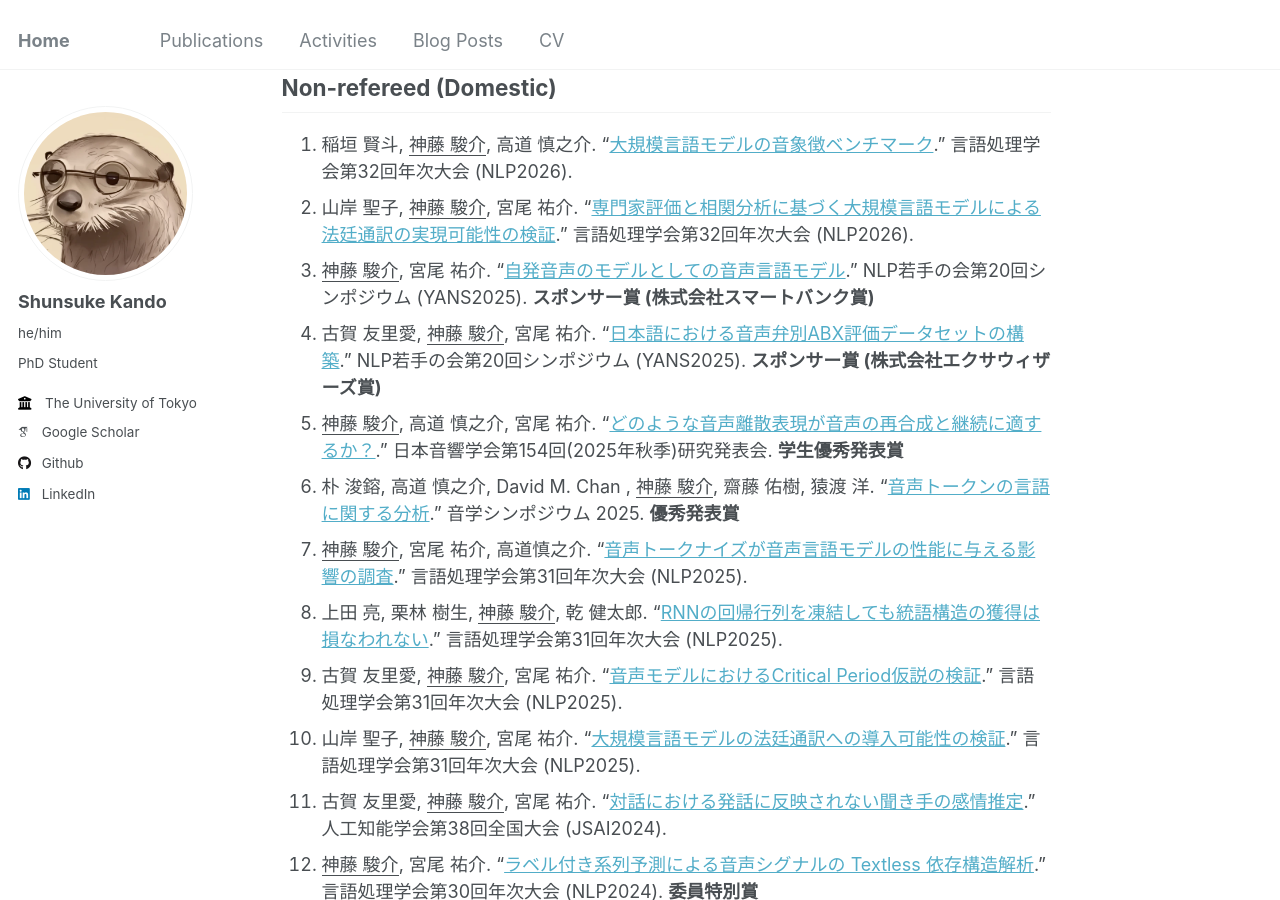
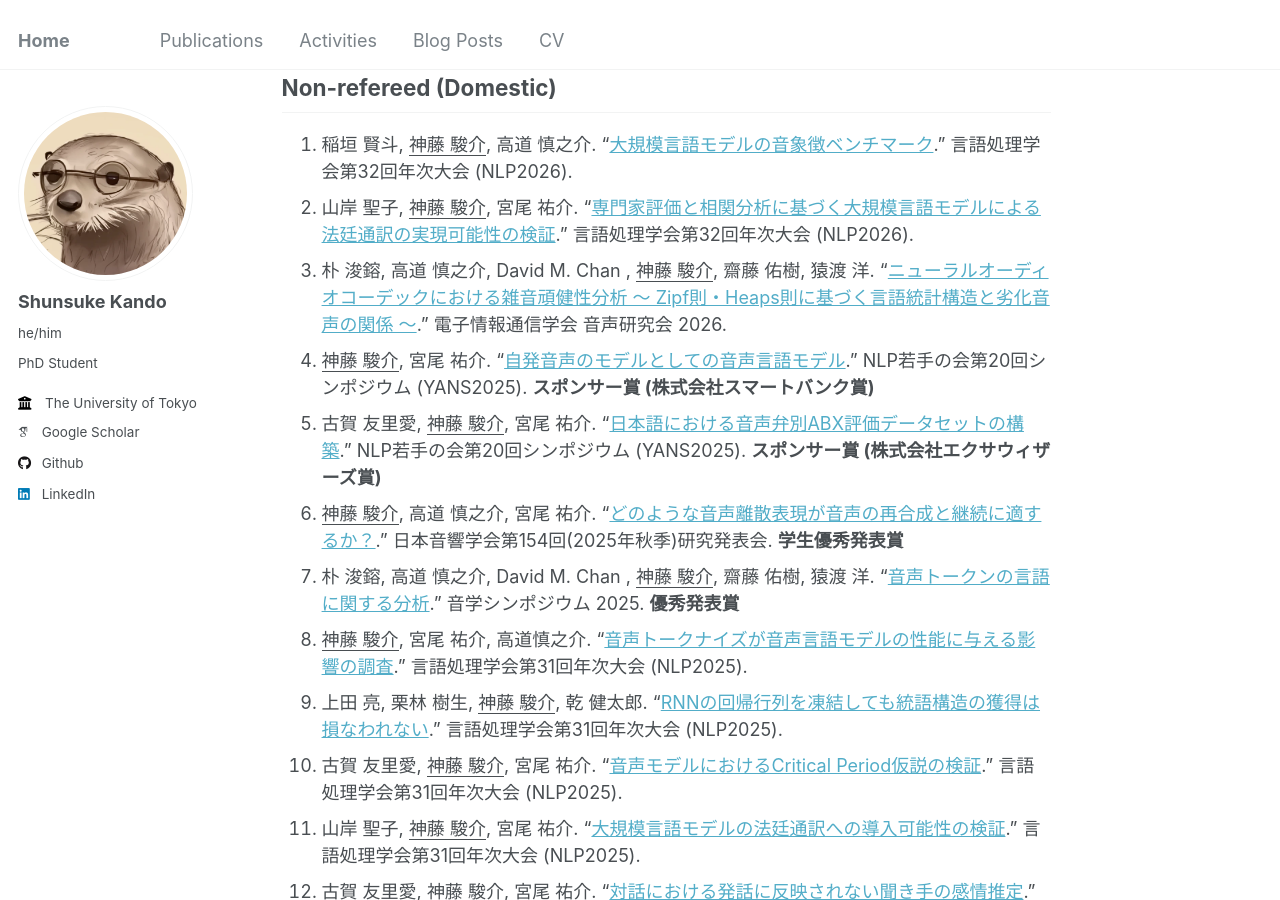
Before and after one commit to gifdog97/gifdog97.github.io, a Jekyll site: the page built from _pages/publications.md, in a window 1280 px wide and 900 px high, scrolled down 840 px. Built offline with Jekyll 4.4.1, drawn with Linux system fonts in a browser that asks for light colours; some web fonts are replaced.

Commit message:
add publication (park)

```diff
--- a/_pages/publications.md
+++ b/_pages/publications.md
@@ -21,6 +21,7 @@ permalink: /publications
 
 1. 稲垣 賢斗, <u>神藤 駿介</u>, 高道 慎之介. "[大規模言語モデルの音象徴ベンチマーク](https://www.anlp.jp/proceedings/annual_meeting/2026/pdf_dir/TS2-4.pdf)." 言語処理学会第32回年次大会 (NLP2026).
 1. 山岸 聖子, <u>神藤 駿介</u>, 宮尾 祐介. "[専門家評価と相関分析に基づく大規模言語モデルによる法廷通訳の実現可能性の検証](https://www.anlp.jp/proceedings/annual_meeting/2026/pdf_dir/TS3-4.pdf)." 言語処理学会第32回年次大会 (NLP2026).
+1. 朴 浚鎔, 高道 慎之介, David M. Chan , <u>神藤 駿介</u>, 齋藤 佑樹, 猿渡 洋. "[ニューラルオーディオコーデックにおける雑音頑健性分析 ～ Zipf則・Heaps則に基づく言語統計構造と劣化音声の関係 ～](https://ken.ieice.org/ken/paper/20260304scte/)." 電子情報通信学会 音声研究会 2026.
 1. <u>神藤 駿介</u>, 宮尾 祐介. "[自発音声のモデルとしての音声言語モデル](https://yans.anlp.jp/entry/yans2025program)." NLP若手の会第20回シンポジウム (YANS2025). **スポンサー賞 (株式会社スマートバンク賞)**
 1. 古賀 友里愛, <u>神藤 駿介</u>, 宮尾 祐介. "[日本語における音声弁別ABX評価データセットの構築](https://yans.anlp.jp/entry/yans2025program)." NLP若手の会第20回シンポジウム (YANS2025). **スポンサー賞 (株式会社エクサウィザーズ賞)**
 1. <u>神藤 駿介</u>, 高道 慎之介, 宮尾 祐介. "[どのような音声離散表現が音声の再合成と継続に適するか？](https://acoustics.jp/cms/wp_asj/wp-content/uploads/009_2025autumn_program.pdf)." 日本音響学会第154回(2025年秋季)研究発表会. **学生優秀発表賞**
```
Also changed, not shown: 2 other files.
